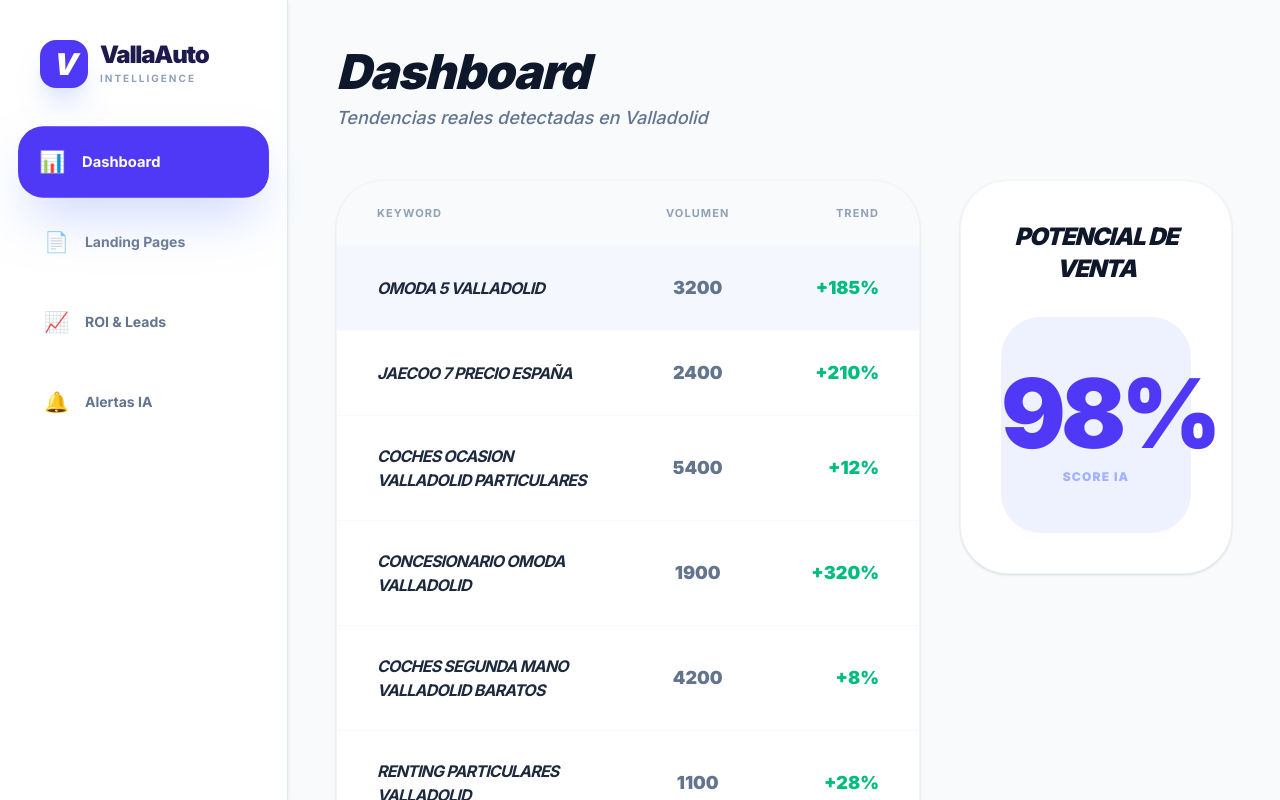
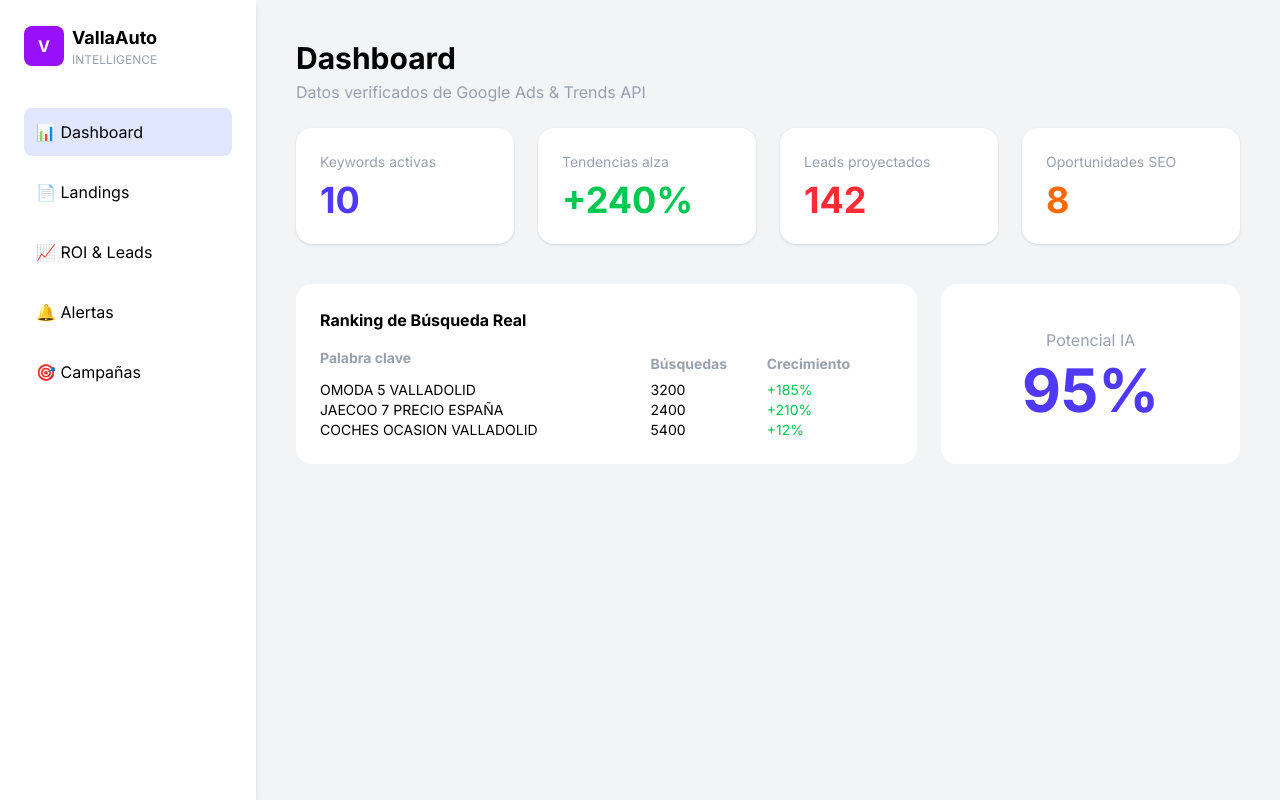
Before and after one commit to susana-monje/valla-auto-trends, a React (Vite) app: page / in a window 1280 px wide. Shown: the top 800 px of the page. Built offline with nearby package versions, Linux system fonts and the light colour scheme.

Commit message:
Update App.tsx

```diff
--- a/src/App.tsx
+++ b/src/App.tsx
@@ -1,190 +1,242 @@
-import React, { useState, useEffect } from 'react';
+import React, { useState } from "react";
 
-interface Keyword {
-  id: string;
-  name: string;
-  volume: number;
-  trend: string;
-  potential: number;
-}
+type Page = "dashboard" | "landings" | "roi";
 
-function App() {
-  const [activeTab, setActiveTab] = useState('Dashboard');
-  const [keywords, setKeywords] = useState<Keyword[]>([]);
-  const [selectedKeyword, setSelectedKeyword] = useState<Keyword | null>(null);
-  const [loading, setLoading] = useState(true);
-
-  useEffect(() => {
-    // Intentamos cargar tu JSON de las 30 keywords
-    fetch('/metadata.json')
-      .then(res => {
-        if (!res.ok) throw new Error("Archivo no encontrado");
-        return res.json();
-      })
-      .then(data => {
-        setKeywords(data);
-        if (data.length > 0) setSelectedKeyword(data[0]);
-        setLoading(false);
-      })
-      .catch((err) => {
-        console.warn("Usando datos de respaldo:", err.message);
-        // DATOS DE RESPALDO PARA QUE NUNCA SE QUEDE "SINCRONIZANDO"
-        const backupData = [
-          { id: "1", name: "omoda 5 valladolid", volume: 3200, trend: "+185%", potential: 98 },
-          { id: "2", name: "jaecoo 7 precio", volume: 2400, trend: "+210%", potential: 95 },
-          { id: "3", name: "coches ocasion valladolid", volume: 5400, trend: "+12%", potential: 88 }
-        ];
-        setKeywords(backupData);
-        setSelectedKeyword(backupData[0]);
-        setLoading(false);
-      });
-  }, []);
-
-  // Fórmulas de ROI actualizadas
-  const stats = selectedKeyword ? {
-    inversion: Math.floor(selectedKeyword.volume * 0.12 * 0.90),
-    leads: Math.floor(selectedKeyword.volume * 0.12 * 0.04),
-    ventas: Math.max(1, Math.floor(selectedKeyword.volume * 0.12 * 0.04 * 0.10)),
-    ingresos: Math.max(1, Math.floor(selectedKeyword.volume * 0.12 * 0.04 * 0.10)) * 2400
-  } : { inversion: 0, leads: 0, ventas: 0, ingresos: 0 };
-
-  const roiNeto = stats.inversion > 0 ? (((stats.ingresos - stats.inversion) / stats.inversion) * 100).toFixed(0) : 0;
-
-  if (loading) return (
-    <div className="flex h-screen flex-col items-center justify-center bg-slate-50">
-      <div className="w-16 h-16 border-4 border-indigo-600 border-t-transparent rounded-full animate-spin mb-4"></div>
-      <p className="font-black text-indigo-900 animate-pulse uppercase tracking-widest text-sm">Sincronizando Mercado Valladolid...</p>
-    </div>
-  );
+export default function App() {
+  const [page, setPage] = useState<Page>("dashboard");
 
   return (
-    <div className="flex min-h-screen bg-[#F8FAFC] font-sans text-slate-900">
+    <div className="flex h-screen bg-gray-100 font-sans">
 
       {/* SIDEBAR */}
-      <aside className="w-72 bg-white border-r border-slate-200 flex flex-col sticky top-0 h-screen shadow-sm">
-        <div className="p-10">
-          <div className="flex items-center gap-3">
-            <div className="w-12 h-12 bg-indigo-600 rounded-2xl flex items-center justify-center text-white font-black text-3xl italic shadow-xl shadow-indigo-100">V</div>
-            <div>
-              <h1 className="text-2xl font-black text-indigo-950 tracking-tighter leading-none">VallaAuto</h1>
-              <p className="text-[10px] text-slate-400 font-bold tracking-[0.2em] mt-1">INTELLIGENCE</p>
-            </div>
+
+      <div className="w-64 bg-white shadow-md p-6">
+
+        <div className="flex items-center gap-2 mb-10">
+          <div className="w-10 h-10 rounded-lg bg-purple-600 text-white flex items-center justify-center font-bold">
+            V
+          </div>
+          <div>
+            <div className="font-bold text-lg">VallaAuto</div>
+            <div className="text-xs text-gray-400">INTELLIGENCE</div>
           </div>
         </div>
 
-        <nav className="flex-1 px-6 space-y-3">
-          {[
-            { id: 'Dashboard', icon: '📊', label: 'Dashboard' },
-            { id: 'Landings', icon: '📄', label: 'Landing Pages' },
-            { id: 'ROI', icon: '📈', label: 'ROI & Leads' },
-            { id: 'Alertas', icon: '🔔', label: 'Alertas IA' }
-          ].map((item) => (
-            <button
-              key={item.id}
-              onClick={() => setActiveTab(item.id)}
-              className={`w-full flex items-center gap-4 p-5 rounded-[1.5rem] font-bold text-sm transition-all duration-300 ${activeTab === item.id ? 'bg-indigo-600 text-white shadow-2xl shadow-indigo-200 scale-105' : 'text-slate-500 hover:bg-slate-50'}`}
-            >
-              <span className="text-xl">{item.icon}</span> {item.label}
-            </button>
-          ))}
+        <nav className="space-y-3">
+
+          <button
+            onClick={() => setPage("dashboard")}
+            className={`w-full text-left p-3 rounded-lg ${
+              page === "dashboard" ? "bg-indigo-100" : ""
+            }`}
+          >
+            📊 Dashboard
+          </button>
+
+          <button
+            onClick={() => setPage("landings")}
+            className={`w-full text-left p-3 rounded-lg ${
+              page === "landings" ? "bg-indigo-100" : ""
+            }`}
+          >
+            📄 Landings
+          </button>
+
+          <button
+            onClick={() => setPage("roi")}
+            className={`w-full text-left p-3 rounded-lg ${
+              page === "roi" ? "bg-indigo-100" : ""
+            }`}
+          >
+            📈 ROI & Leads
+          </button>
+
+          <button className="w-full text-left p-3 rounded-lg">
+            🔔 Alertas
+          </button>
+
+          <button className="w-full text-left p-3 rounded-lg">
+            🎯 Campañas
+          </button>
+
         </nav>
-      </aside>
+      </div>
 
-      {/* CONTENIDO PRINCIPAL */}
-      <main className="flex-1 p-12 overflow-y-auto">
+      {/* MAIN */}
 
-        {activeTab === 'Dashboard' && (
-          <div className="animate-in fade-in slide-in-from-left-4 duration-700">
-            <header className="mb-12">
-              <h2 className="text-5xl font-black text-slate-900 tracking-tight italic">Dashboard</h2>
-              <p className="text-slate-500 font-medium text-lg italic mt-2">Tendencias reales detectadas en Valladolid</p>
-            </header>
+      <div className="flex-1 p-10 overflow-auto">
 
-            <div className="grid grid-cols-1 lg:grid-cols-3 gap-10">
-              <div className="lg:col-span-2 bg-white rounded-[3rem] shadow-sm border border-slate-100 overflow-hidden">
-                <table className="w-full text-left">
-                  <thead className="bg-slate-50 text-[11px] text-slate-400 font-black uppercase tracking-widest">
-                    <tr><th className="px-10 py-6">Keyword</th><th className="px-10 py-6 text-center">Volumen</th><th className="px-10 py-6 text-right">Trend</th></tr>
-                  </thead>
-                  <tbody className="divide-y divide-slate-50">
-                    {keywords.map((kw) => (
-                      <tr key={kw.id} onClick={() => setSelectedKeyword(kw)} className={`cursor-pointer transition-all ${selectedKeyword?.id === kw.id ? 'bg-indigo-50/60' : 'hover:bg-slate-50'}`}>
-                        <td className="px-10 py-7 font-bold text-slate-800 uppercase italic tracking-tighter">{kw.name}</td>
-                        <td className="px-10 py-7 text-center font-black text-slate-500 text-lg">{kw.volume}</td>
-                        <td className="px-10 py-7 text-right font-black text-emerald-500 text-lg">{kw.trend}</td>
-                      </tr>
-                    ))}
-                  </tbody>
-                </table>
-              </div>
-              <div className="bg-white p-10 rounded-[3rem] border border-slate-100 shadow-sm text-center h-fit">
-                <h3 className="font-black text-2xl text-slate-900 mb-8 italic uppercase tracking-tighter">Potencial de Venta</h3>
-                <div className="bg-indigo-50 py-12 rounded-[2.5rem]">
-                  <p className="text-8xl font-black text-indigo-600 tracking-tighter">{selectedKeyword?.potential}%</p>
-                  <p className="text-xs font-black text-indigo-300 mt-2 uppercase tracking-widest">Score IA</p>
-                </div>
-              </div>
-            </div>
-          </div>
-        )}
+        {page === "dashboard" && <Dashboard />}
+        {page === "landings" && <Landings />}
+        {page === "roi" && <ROI />}
 
-        {activeTab === 'ROI' && (
-          <div className="animate-in slide-in-from-right-8 duration-700">
-            <header className="mb-12">
-              <h2 className="text-5xl font-black italic tracking-tight">ROI & Captación</h2>
-              <p className="text-slate-500 font-medium italic mt-2 uppercase text-xs tracking-widest">Proyección para: {selectedKeyword?.name}</p>
-            </header>
-            <div className="grid grid-cols-1 md:grid-cols-3 gap-8 mb-10">
-              <div className="bg-white p-12 rounded-[3.5rem] border border-slate-100 shadow-sm">
-                <p className="text-xs font-black text-slate-400 uppercase tracking-widest mb-3 tracking-widest">Inversión Ads</p>
-                <p className="text-6xl font-black text-slate-900 tracking-tighter">{stats.inversion.toLocaleString()}€</p>
-              </div>
-              <div className="bg-indigo-600 p-12 rounded-[3.5rem] text-white shadow-2xl">
-                <p className="text-xs font-black text-white/60 uppercase tracking-widest mb-3 tracking-widest">Ingresos Brutos</p>
-                <p className="text-6xl font-black tracking-tighter">{stats.ingresos.toLocaleString()}€</p>
-              </div>
-              <div className="bg-white p-12 rounded-[3.5rem] border border-slate-100 shadow-sm">
-                <p className="text-xs font-black text-slate-400 uppercase tracking-widest mb-3 tracking-widest">ROI Neto</p>
-                <p className="text-6xl font-black text-emerald-500 tracking-tighter">+{roiNeto}%</p>
-              </div>
-            </div>
-          </div>
-        )}
-
-        {activeTab === 'Landings' && (
-          <div className="animate-in slide-in-from-bottom-8 duration-700">
-             <header className="mb-12"><h2 className="text-5xl font-black italic tracking-tight text-slate-900">Rendimiento Landings</h2></header>
-             <div className="bg-white rounded-[3rem] shadow-sm border border-slate-100 overflow-hidden">
-                <table className="w-full text-left">
-                  <thead className="bg-slate-900 text-white text-[11px] font-black uppercase">
-                    <tr><th className="px-12 py-7">URL</th><th className="px-12 py-7 text-center">Visitas</th><th className="px-12 py-7 text-center">Leads</th></tr>
-                  </thead>
-                  <tbody className="divide-y divide-slate-50 font-bold text-lg">
-                    <tr><td className="px-12 py-8 text-indigo-600 italic">/concesionario-omoda-vll</td><td className="px-12 py-8 text-center text-slate-700">3.410</td><td className="px-12 py-8 text-center text-slate-900">124</td></tr>
-                    <tr><td className="px-12 py-8 text-indigo-600 italic">/ofertas-jaecoo-7-cyl</td><td className="px-12 py-8 text-center text-slate-700">2.890</td><td className="px-12 py-8 text-center text-slate-900">92</td></tr>
-                  </tbody>
-                </table>
-             </div>
-          </div>
-        )}
-
-        {activeTab === 'Alertas' && (
-          <div className="animate-in zoom-in-95 duration-500 max-w-4xl space-y-6">
-            <header className="mb-12"><h2 className="text-5xl font-black italic tracking-tight text-slate-900">Alertas Inteligentes</h2></header>
-            <div className="bg-white p-10 rounded-[3rem] border-l-[16px] border-rose-500 shadow-sm flex items-center gap-8 hover:translate-x-2 transition-transform">
-               <span className="text-5xl">🔥</span>
-               <div><p className="text-xs font-black text-rose-500 uppercase tracking-widest">Crítica</p><p className="text-2xl font-bold text-slate-800 italic">Tendencia OMODA subiendo un 185% en Valladolid.</p></div>
-            </div>
-            <div className="bg-white p-10 rounded-[3rem] border-l-[16px] border-indigo-500 shadow-sm flex items-center gap-8 hover:translate-x-2 transition-transform">
-               <span className="text-5xl">✨</span>
-               <div><p className="text-xs font-black text-indigo-500 uppercase tracking-widest">Oportunidad</p><p className="text-2xl font-bold text-slate-800 italic">Bajo CPC detectado en "Coches ocasión baratos".</p></div>
-            </div>
-          </div>
-        )}
-
-      </main>
+      </div>
     </div>
   );
 }
 
-export default App;
+function Stats() {
+  return (
+    <div className="grid grid-cols-4 gap-6 mb-10">
+
+      <Card title="Keywords activas" value="10" color="text-indigo-600" />
+      <Card title="Tendencias alza" value="+240%" color="text-green-500" />
+      <Card title="Leads proyectados" value="142" color="text-red-500" />
+      <Card title="Oportunidades SEO" value="8" color="text-orange-500" />
+
+    </div>
+  );
+}
+
+function Card({ title, value, color }: any) {
+  return (
+    <div className="bg-white rounded-2xl p-6 shadow-sm">
+      <div className="text-sm text-gray-400 mb-2">{title}</div>
+      <div className={`text-4xl font-bold ${color}`}>{value}</div>
+    </div>
+  );
+}
+
+function Dashboard() {
+  return (
+    <div>
+
+      <h1 className="text-3xl font-bold mb-1">Dashboard</h1>
+      <p className="text-gray-400 mb-6">
+        Datos verificados de Google Ads & Trends API
+      </p>
+
+      <Stats />
+
+      <div className="grid grid-cols-3 gap-6">
+
+        <div className="col-span-2 bg-white rounded-2xl p-6">
+
+          <h2 className="font-bold mb-4">Ranking de Búsqueda Real</h2>
+
+          <table className="w-full text-sm">
+
+            <thead className="text-gray-400">
+              <tr>
+                <th className="text-left pb-3">Palabra clave</th>
+                <th className="text-left">Búsquedas</th>
+                <th className="text-left">Crecimiento</th>
+              </tr>
+            </thead>
+
+            <tbody className="space-y-2">
+
+              <tr>
+                <td>OMODA 5 VALLADOLID</td>
+                <td>3200</td>
+                <td className="text-green-500">+185%</td>
+              </tr>
+
+              <tr>
+                <td>JAECOO 7 PRECIO ESPAÑA</td>
+                <td>2400</td>
+                <td className="text-green-500">+210%</td>
+              </tr>
+
+              <tr>
+                <td>COCHES OCASION VALLADOLID</td>
+                <td>5400</td>
+                <td className="text-green-500">+12%</td>
+              </tr>
+
+            </tbody>
+
+          </table>
+        </div>
+
+        <div className="bg-white rounded-2xl p-6 flex flex-col justify-center items-center">
+
+          <div className="text-gray-400 mb-2">Potencial IA</div>
+          <div className="text-6xl font-bold text-indigo-600">95%</div>
+
+        </div>
+
+      </div>
+    </div>
+  );
+}
+
+function Landings() {
+  return (
+    <div>
+
+      <h1 className="text-3xl font-bold mb-1">Landings</h1>
+      <p className="text-gray-400 mb-6">
+        Datos verificados de Google Ads & Trends API
+      </p>
+
+      <Stats />
+
+      <div className="bg-white rounded-2xl p-6">
+
+        <table className="w-full">
+
+          <thead className="text-gray-400">
+            <tr>
+              <th className="text-left pb-4">Página de destino</th>
+              <th className="text-left">Visitas</th>
+              <th className="text-left">Conv.</th>
+            </tr>
+          </thead>
+
+          <tbody>
+
+            <tr>
+              <td className="text-indigo-600">/concesionario-omoda-valladolid</td>
+              <td>2.450</td>
+              <td className="text-green-500">4.2%</td>
+            </tr>
+
+            <tr>
+              <td className="text-indigo-600">/jaecoo-7-ofertas</td>
+              <td>1.820</td>
+              <td className="text-green-500">3.8%</td>
+            </tr>
+
+          </tbody>
+
+        </table>
+
+      </div>
+    </div>
+  );
+}
+
+function ROI() {
+  return (
+    <div>
+
+      <h1 className="text-3xl font-bold mb-1">ROI & Leads</h1>
+      <p className="text-gray-400 mb-6">
+        Datos verificados de Google Ads & Trends API
+      </p>
+
+      <Stats />
+
+      <div className="grid grid-cols-3 gap-6">
+
+        <div className="bg-white p-6 rounded-2xl text-center">
+          <div className="text-gray-400">Inversión estimada</div>
+          <div className="text-5xl font-bold mt-2">306€</div>
+        </div>
+
+        <div className="bg-gradient-to-r from-indigo-600 to-purple-600 p-6 rounded-2xl text-center text-white">
+          <div>Leads reales</div>
+          <div className="text-5xl font-bold mt-2">14</div>
+        </div>
+
+        <div className="bg-white p-6 rounded-2xl text-center">
+          <div className="text-gray-400">Retorno bruto</div>
+          <div className="text-5xl font-bold text-green-500 mt-2">3600€</div>
+        </div>
+
+      </div>
+
+    </div>
+  );
+}
```
